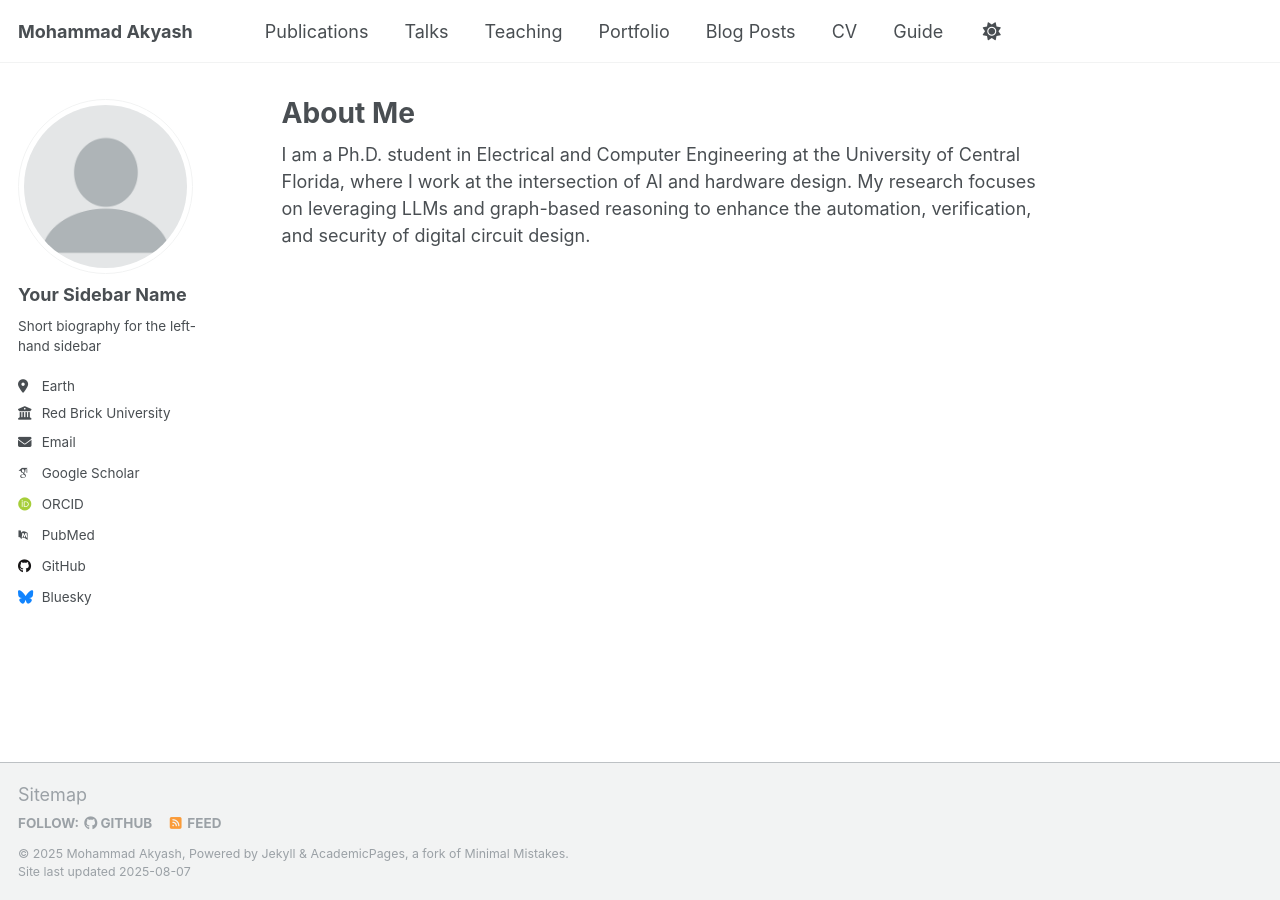
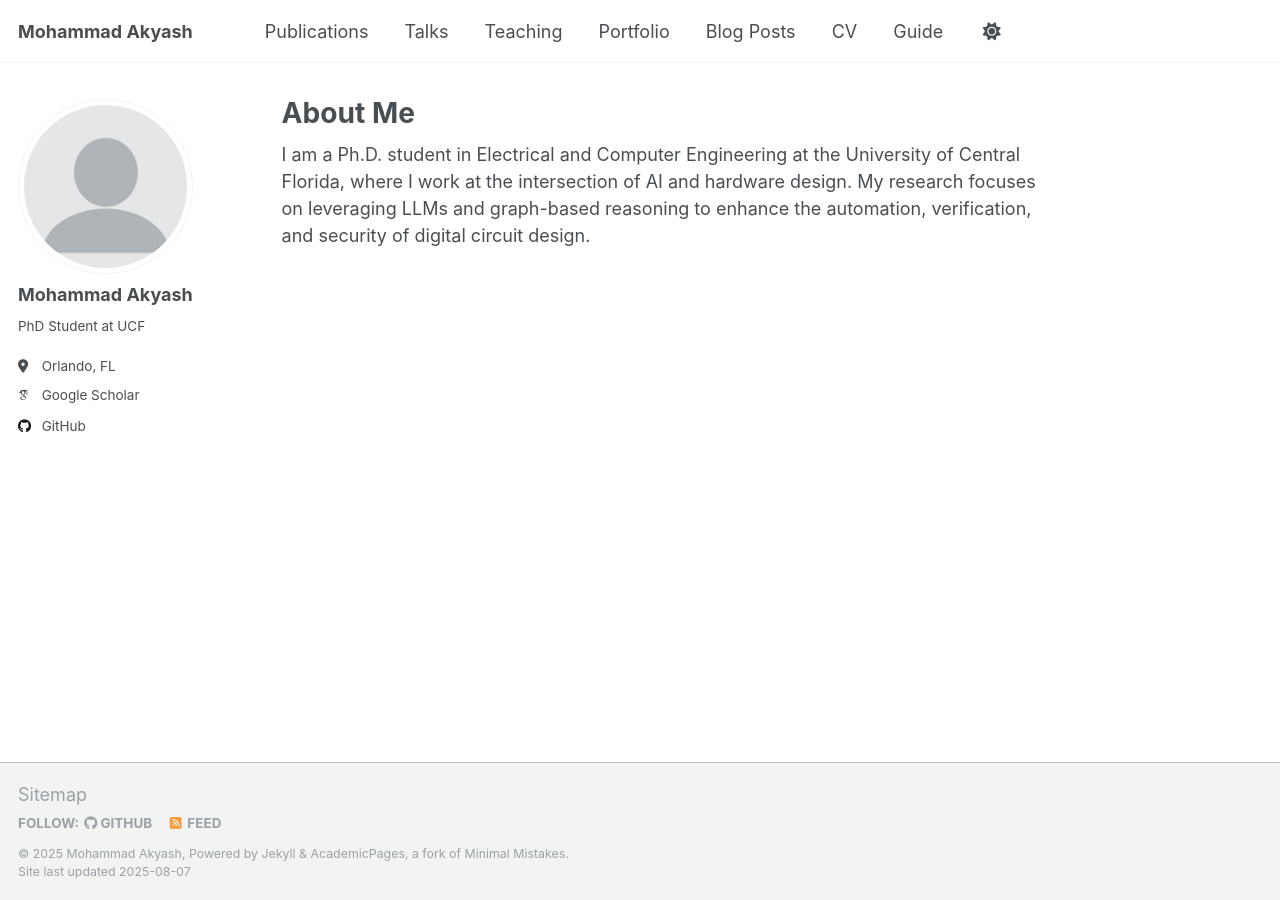
Before and after one commit to mhakyash/mhakyash.github.io, a Jekyll site: the page built from _pages/about.md, in a window 1280 px wide. Built offline with Jekyll 4.4.1, drawn with Linux system fonts in a browser that asks for light colours; some web fonts are replaced; a script that is not in the unit is left out.

Commit message:
Update _config.yml

```diff
--- a/_config.yml
+++ b/_config.yml
@@ -23,13 +23,13 @@ repository               : "academicpages/academicpages.github.io"
 author:
   # Biographic information
   avatar           : "profile.png"
-  name             : "Your Sidebar Name"
+  name             : "Mohammad Akyash"
   pronouns         : # example: "she/her"
-  bio              : "Short biography for the left-hand sidebar"
-  location         : "Earth"
-  employer         : "Red Brick University"
+  bio              : "PhD Student at UCF"
+  location         : "Orlando, FL"
+  # employer         : "Red Brick University"
   uri              : # URL
-  email            : "none@example.org"
+  # email            : "none@example.org"
 
   # Academic websites
   academia         : # URL
@@ -37,9 +37,9 @@ author:
   googlescholar    : "https://scholar.google.com/citations?hl=en&user=6SO_p24AAAAJ"
   inspire-hep      : # URL
   impactstory      : # URL
-  orcid            : "http://orcid.org/yourorcidurl"
+  orcid            : #"http://orcid.org/yourorcidurl"
   semantic         : # URL
-  pubmed           : "https://www.ncbi.nlm.nih.gov/pubmed/?term=john+snow"
+  pubmed           : #"https://www.ncbi.nlm.nih.gov/pubmed/?term=john+snow"
   researchgate     : # URL
   scopus           : # URL
 
@@ -47,13 +47,13 @@ author:
   bitbucket        : # Username - Update with your username on the site
   codepen          : # Username
   dribbble         : # Username
-  github           : "academicpages"
+  github           : "https://github.com/mhakyash"
   kaggle           : # Username
   stackoverflow    : # User number or user number and name (i.e., use "1" or "1/jeff-atwood")
 
   # Social media
   artstation       : # Username
-  bluesky          : "bsky.app" # Replace this with you Bluesky username
+  bluesky          : #"bsky.app" # Replace this with you Bluesky username
   facebook         : # Username
   flickr           : # Username
   foursquare       : # Username
```
